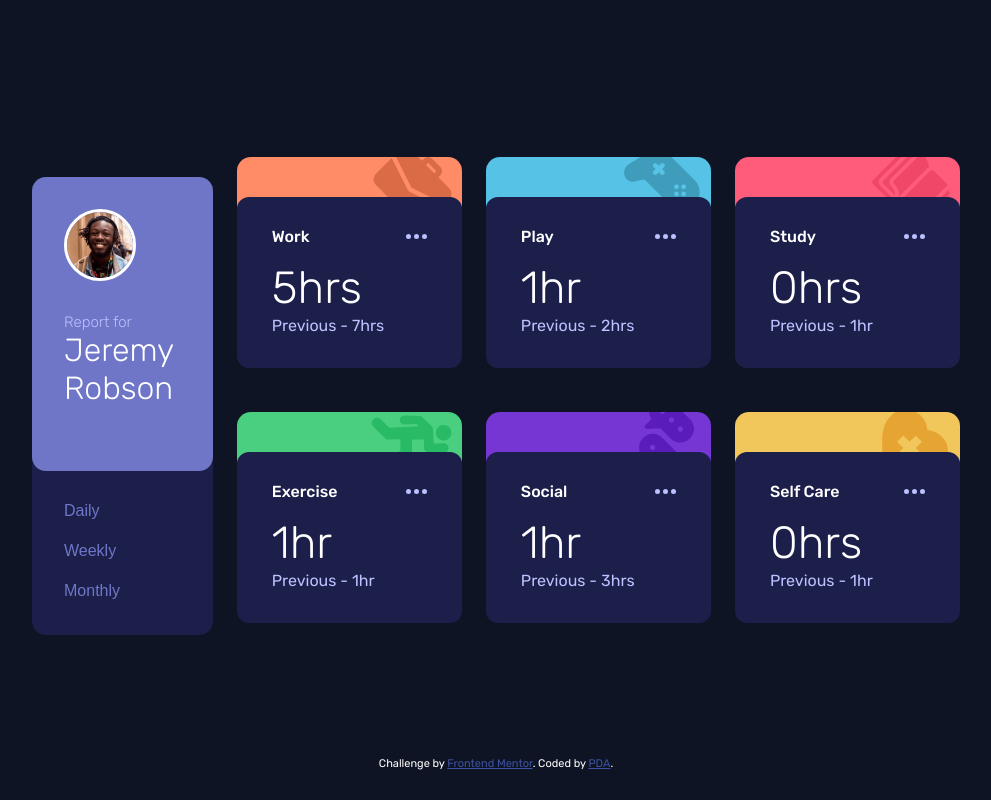
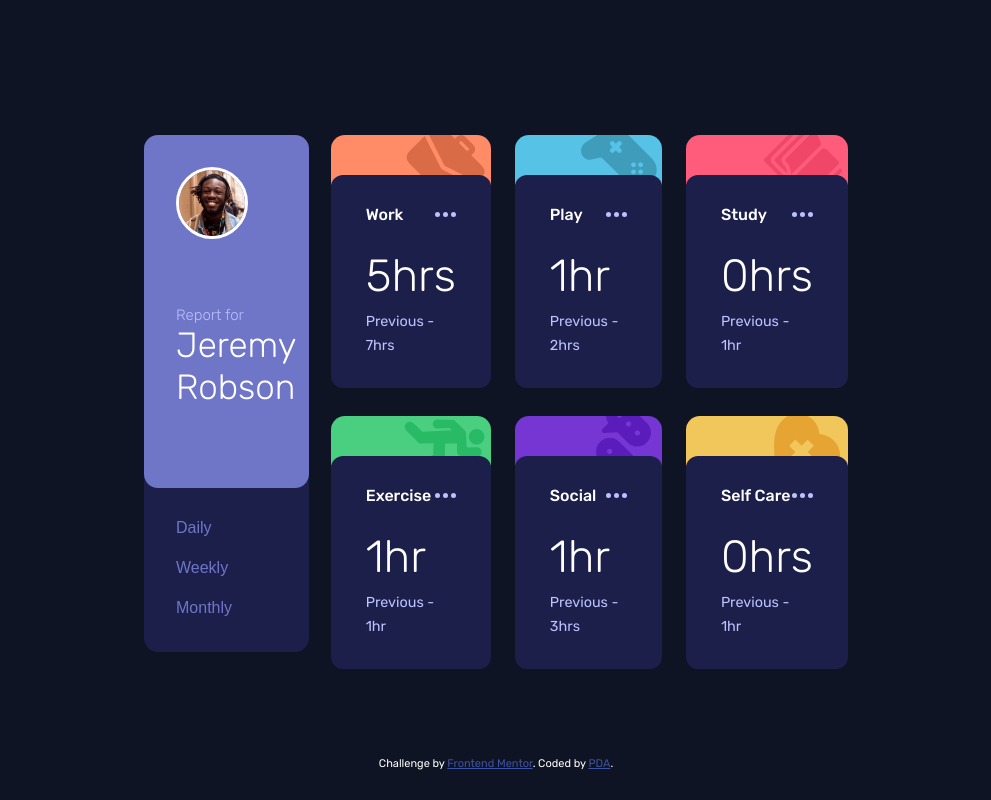
Before and after one commit to misspee007/time_tracking_dashboard, a plain HTML site: page index.html in a window 1280 px wide. Shown: the whole page, without its empty margins (144-1135 px from the left). Drawn offline with Linux system fonts and the light colour scheme.

Commit message:
Styling changes applied

```diff
--- a/app.js
+++ b/app.js
@@ -1,4 +1,3 @@
-// 1. get elements by id and store them in variables
 let currentWork = document.getElementById("currentWork");
 let prevWork = document.getElementById("prevWork");
 
@@ -19,8 +18,7 @@ let prevSelfcare = document.getElementById("prevSelfcare");
 
 
 // onclick event handler
-const onBtnClick = (schedule) => {
-  // 2. on click, fetch json data
+const onBtnClick = (report) => {
   const data = fetch("./data.json")
   .then((response) => {
     return response.json();
@@ -34,15 +32,9 @@ const onBtnClick = (schedule) => {
     const monthlyData = data.map(i => {
       return i.timeframes.monthly;
     })
-    console.log(dailyData);
 
-
-    //get the titles
-    // let titlesArr = data.map(i => {return i.title})
-    // console.log(titlesArr);
-
-  // 3. check which button (daily, weekly or monthly) is active, then render the corresponding data
-    if (schedule === 'daily') {
+    //check which button (daily, weekly or monthly) is active, then render the corresponding data
+    if (report === 'daily') {
       currentWork.innerHTML = `${dailyData[0].current}${dailyData[0].current === 1 ? "hr" : "hrs"}`;
       prevWork.innerHTML = `Previous - ${dailyData[0].previous}${dailyData[0].previous === 1 ? "hr" : "hrs"}`;
       currentPlay.innerHTML = `${dailyData[1].current}${dailyData[1].current === 1 ? "hr" : "hrs"}`;
@@ -56,7 +48,7 @@ const onBtnClick = (schedule) => {
       currentSelfcare.innerHTML = `${dailyData[5].current}${dailyData[5].current === 1 ? "hr" : "hrs"}`;
       prevSelfcare.innerHTML = `Previous - ${dailyData[5].previous}${dailyData[5].previous === 1 ? "hr" : "hrs"}`;
     }
-    if (schedule === 'weekly'){
+    if (report === 'weekly'){
       currentWork.innerHTML = `${weeklyData[0].current}${weeklyData[0].current === 1 ? "hr" : "hrs"}`;
       prevWork.innerHTML = `Previous - ${weeklyData[0].previous}${weeklyData[0].current === 1 ? "hr" : "hrs"}`;
       currentPlay.innerHTML = `${weeklyData[1].current}${weeklyData[1].current === 1 ? "hr" : "hrs"}`;
@@ -70,7 +62,7 @@ const onBtnClick = (schedule) => {
       currentSelfcare.innerHTML = `${weeklyData[5].current}${weeklyData[5].current === 1 ? "hr" : "hrs"}`;
       prevSelfcare.innerHTML = `Previous - ${weeklyData[5].previous}${weeklyData[5].current === 1 ? "hr" : "hrs"}`;
     }
-    if (schedule === 'monthly'){
+    if (report === 'monthly'){
       currentWork.innerHTML = `${monthlyData[0].current}${monthlyData[0].current === 1 ? "hr" : "hrs"}`;
       prevWork.innerHTML = `Previous - ${monthlyData[0].previous}${monthlyData[0].current === 1 ? "hr" : "hrs"}`;
       currentPlay.innerHTML = `${monthlyData[1].current}${monthlyData[1].current === 1 ? "hr" : "hrs"}`;
--- a/style.css
+++ b/style.css
@@ -150,11 +150,13 @@ main .card-top {
 }
 .card-desc .present {
   font-weight: 300;
-  font-size: 30px;
+  font-size: 2em;
 }
 .card-desc .past {
   color: var(--pale-blue);
   font-weight: 400;
+  align-self: center;
+  font-size: 0.9em;
 }
 
 .attribution {
@@ -210,10 +212,11 @@ main .card-top {
 
   .wrapper {
     display: grid;
-    grid-template-columns: 1fr 4fr;
-    column-gap: 1.5rem;
+    grid-template-columns: 1fr 3fr;
+    column-gap: 0.2rem;
     max-width: 80%;
-    padding: 1rem 3rem 0 3rem;
+    padding: 1rem 10rem 2rem 10rem;
+    justify-content: center;
   }
 
   main {
@@ -221,29 +224,39 @@ main .card-top {
   }
 
   header {
-    display: flex;
-    flex-direction: column;
-    justify-content:start;
     margin: 0;
+    max-width: 90%;
   }
   .header-top {
     flex-direction: column;
     align-items: flex-start;
-    flex-grow: 3;
     justify-content: space-between;
+    height:63.7%;
   }
   .header-top .title {
-    margin: 2rem 0 2rem 0;
+    margin: 0 0 3rem 0;
   }
   .title > :last-child {
-    font-size: 32px;
+    font-size: 35px;
+  }
+  .header-bottom {
+    flex-direction: column;
+    margin: 0;
   }
 
+  .card{
+    /* max-width: 85%; */
+  }
   .card-content {
     padding: 30px 35px;
+    position: static;
+  }
+  .card-top{
+    position: relative;
+    top: 20px;
   }
   .content-top {
-    margin-bottom: 15px;
+    margin-bottom: 25px;
   }
 
   .card-desc {
@@ -251,14 +264,12 @@ main .card-top {
   }
   .card-desc .present {
     font-size: 45px;
+    margin-bottom: 0.5rem;
   }
   .card-desc .past {
     line-height: 1.5rem;
   }
 
-  .header-bottom {
-    flex-direction: column;
-  }
   #daily, #weekly, #monthly {
     text-align: left;
     line-height: 2.5rem;
```
Also changed, not shown: images/desktop_screenshot.png (added), images/mobilee_screenshot.jpg (added), 1 other file.
